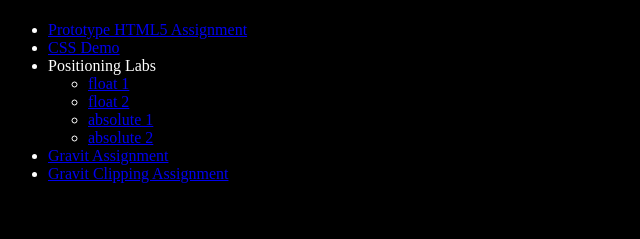
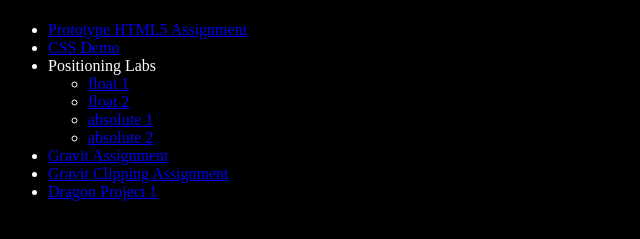
Before and after one commit to Eggert8910/ifsc-1310, a plain HTML site: page index.html in a window 1280 px wide. Shown: the part 59-298 px from the top of the page, without its empty margins (0-640 px from the left). Drawn offline with Linux system fonts and the light colour scheme.

Commit message:
Added link to rough draft

```diff
--- a/index.html
+++ b/index.html
@@ -33,6 +33,9 @@
                 <li>
                     <a href="assets/img/street-with-kitten.png" title="Gravit Clipping Assignment">Gravit Clipping Assignment</a>
                 </li>
+                <li>
+                    <a href="dragon/index.html" title="Dragon Project Rough Draft">Dragon Project 1</a>
+                </li>
             </ul>
         </nav>
     </body>
```
